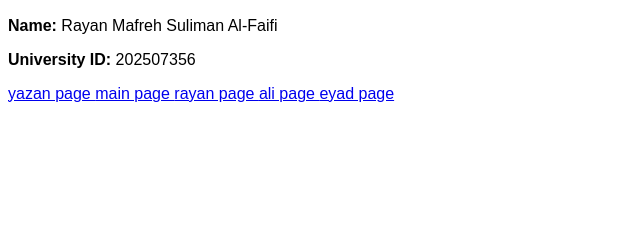
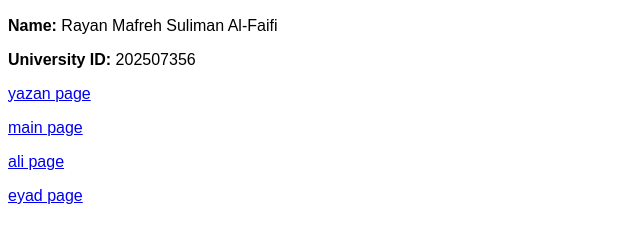
Before and after one commit to yazanmansour12/ryan, a plain HTML site: page index.html in a window 1280 px wide. Shown: the part 51-294 px from the top of the page, without its empty margins (0-640 px from the left). Drawn offline with Linux system fonts and the light colour scheme.

Commit message:
Fix HTML structure and clean up links

```diff
--- a/index.html
+++ b/index.html
@@ -11,21 +11,20 @@
     <p><strong>Name:</strong> Rayan Mafreh Suliman Al-Faifi</p>
     <p><strong>University ID:</strong> 202507356</p>
 
-    <a href="https://yazanmansour12.github.io/Group-8/" class="link-button" target="_blank">
+   <p> </p> <a href="https://yazanmansour12.github.io/Group-8/" class="link-button" target="_blank">
             yazan page
 
     </a>
 
 
 
-          <a href="https://yazanmansour12.github.io/39am/" class="link-button" target="_blank">
+          <p> <a href="https://yazanmansour12.github.io/39am/" class="link-button" target="_blank">
 
-                 main page       <a href="https://yazanmansour12.github.io/ryan/" class="link-button" target="_blank">
+                 main page       <p> </p><a href="https://yazanmansour12.github.io/ryan/" class="link-button" target="_blank">
 
-          rayan  page
-                     <a href="https://yazanmansour12.github.io/39am-4/" class="link-button" target="_blank">
+
   ali  page
-                       <a href="https://yazanmansour12.github.io/39am-3/" class="link-button" target="_blank">
+                    <p> </p>  <a href="https://yazanmansour12.github.io/39am-3/" class="link-button" target="_blank">
 
      eyad  page
 
```
